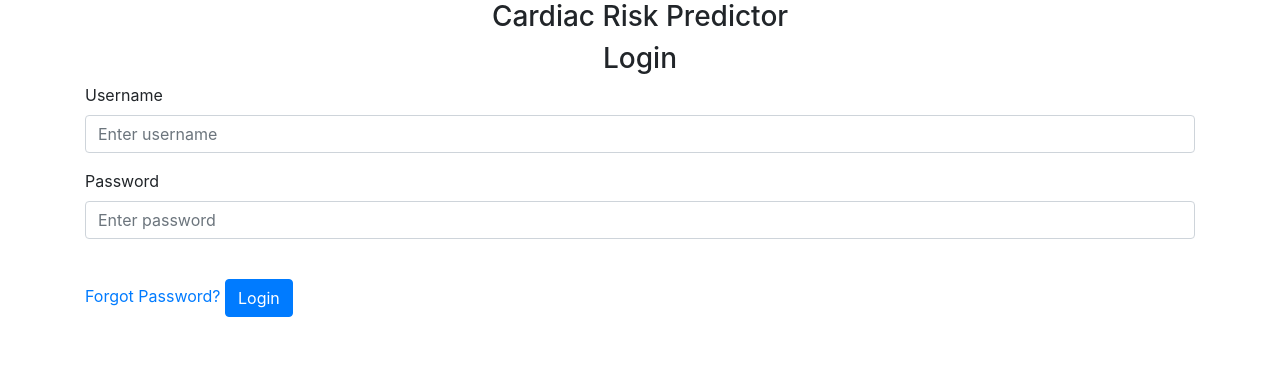
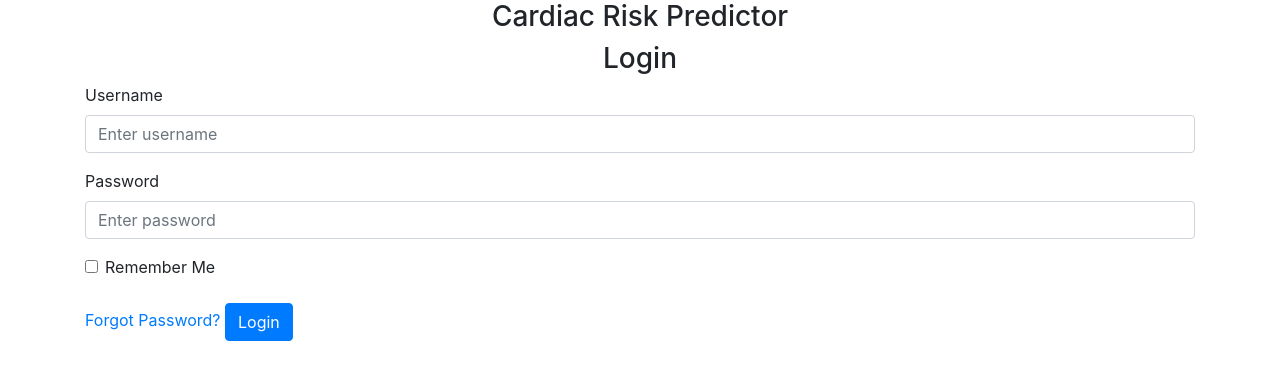
Before and after one commit to gsebastian11/Cardiac_Risk_Predictor_UI, a Flask app: page /login in a window 1280 px wide. Shown: the part 56-436 px from the top of the page. Run offline with Flask 2, Linux system fonts and the light colour scheme; parts of the project's set-up code (start-up, migrations or seed data) failed here and were passed over; some libraries are stand-ins or nearby versions.

Commit message:
New functionality in Login

```diff
--- a/Cardiac_Risk_Predictor_UI/database.py
+++ b/Cardiac_Risk_Predictor_UI/database.py
@@ -3,8 +3,9 @@ import app
 from werkzeug.security import check_password_hash
 
 # Database configuration
-#DATABASE = 'Driver={SQL Server};Server=.\\SQLEXPRESS;Database=CardiacRiskPredictor;Trusted_Connection=yes;'
-DATABASE = 'Driver={SQL Server};Server=LAPTOP-TOMKVT9U;Database=CardiacRiskPredictor;User=gifty;Password=ssgg1@3ggss;'
+
+DATABASE = 'Driver={SQL Server};Server=.\\SQLEXPRESS;Database=CardiacRiskPredictor;Trusted_Connection=yes;'
+#DATABASE = 'Driver={SQL Server};Server=NILEENA\SQLEXPRESS;Database=CardiacRiskPredictor;User=nileenadt;Password=Nileenadt123;'
 
 
 def get_db_connection():
--- a/Cardiac_Risk_Predictor_UI/templates/login.html
+++ b/Cardiac_Risk_Predictor_UI/templates/login.html
@@ -1,5 +1,6 @@
-{% extends "base.html" %} {% block title %}Login{% endblock %} {% block content
-    %}
+{% extends "base.html" %}
+{% block title %}Login{% endblock %}
+{% block content %}
 <form method="POST">
     <h3 align="center">Cardiac Risk Predictor</h3>
     <h3 align="center">Login</h3>
@@ -19,6 +20,13 @@
                name="password"
                placeholder="Enter password" />
     </div>
+    <div class="form-check">
+        <input type="checkbox"
+               class="form-check-input"
+               id="rememberMe"
+               name="rememberMe" />
+        <label class="form-check-label" for="rememberMe">Remember Me</label>
+    </div>
     <br />
     <a href="{{ url_for('userprofile') }}" class="forgot-password">Forgot Password?</a>
     <button type="submit" class="btn btn-primary">Login</button>
```
